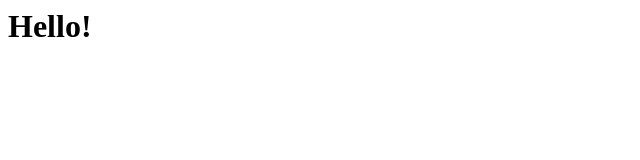
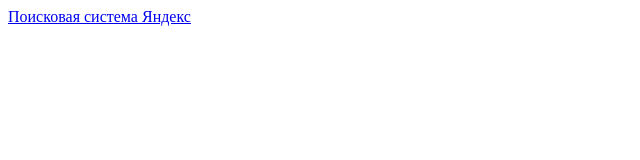
Before and after one commit to IrinaKaspishvili/index, a plain HTML site: page index.html in a window 1280 px wide. Shown: the whole page, without its empty margins (0-640 px from the left). Drawn offline with Linux system fonts and the light colour scheme.

Commit message:
Update index.html

```diff
--- a/index.html
+++ b/index.html
@@ -1 +1,9 @@
-<h1> Hello! </h1>
+<html>
+ <head>
+  <meta http-equiv="Content-Type" content="text/html; charset=utf-8">
+
+ </head>
+ <body>
+  <p><a href="http://www.yandex.ru">Поисковая система Яндекс</a></p>
+ </body>
+</html>
```
